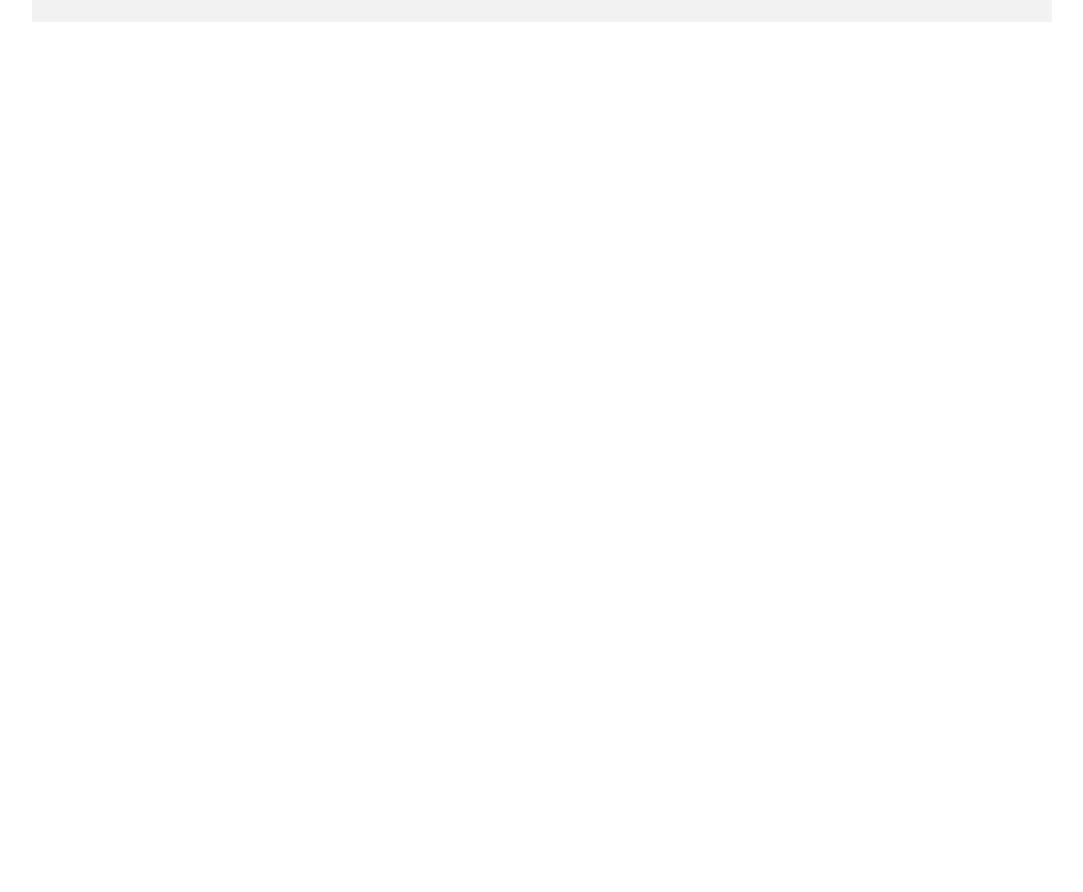
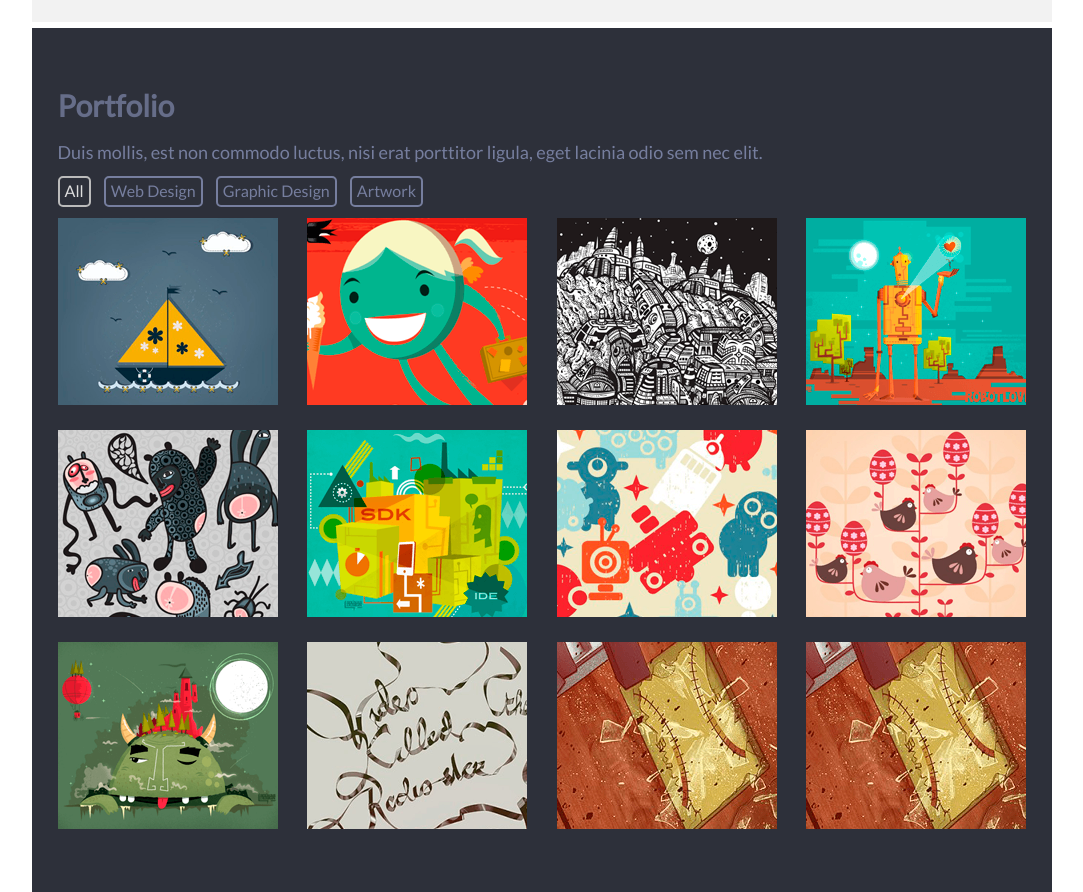
Before and after one commit to ebces/simple-singolo, a plain HTML site: page index.html in a window 1280 px wide. Shown: the part 1168-2060 px from the top of the page, without its empty margins (98-1181 px from the left). Before the commit the page ends 1190 px from the top, so only its background shows below. Drawn offline with Linux system fonts and the light colour scheme.

Commit message:
feat: add Portfolio

```diff
--- a/index.html
+++ b/index.html
@@ -38,7 +38,7 @@
             <h1 class="title">
                 Our Services
             </h1>
-            <p class="services__description">
+            <p class="description">
                 Fusce dapibus, tellus ac cursus commodo, tortor mauris condimentum. Duis mollis, non commodo luctus,
                 nisi
                 erat porttitor ligula, eget lacinia odio sem nec elit. Fusce dapibus, tellus ac cursus commodo, tortor
@@ -141,6 +141,37 @@
             </div>
         </div>
     </section>
+    <div class="decoration-line decoration-line--white"></div>
+    <section class="portfolio">
+        <div class="wrapper">
+            <h2 class="title">
+                Portfolio
+            </h2>
+            <p class="description">Duis mollis, est non commodo luctus, nisi erat porttitor ligula, eget lacinia odio
+                sem nec elit.
+            </p>
+            <div class="portfolio__tabs">
+                <a href="#" class="portfolio__tab portfolio__tab--active">All</a>
+                <a href="#" class="portfolio__tab">Web Design</a>
+                <a href="#" class="portfolio__tab">Graphic Design</a>
+                <a href="#" class="portfolio__tab">Artwork</a>
+            </div>
+            <div class="portfolio__pictures">
+                <img src="assets/images/portfolio-1.png" alt="picture1" class="portfolio__picture">
+                <img src="assets/images/portfolio-2.png" alt="picture2" class="portfolio__picture">
+                <img src="assets/images/portfolio-3.png" alt="picture3" class="portfolio__picture">
+                <img src="assets/images/portfolio-4.png" alt="picture4" class="portfolio__picture">
+                <img src="assets/images/portfolio-5.png" alt="picture5" class="portfolio__picture">
+                <img src="assets/images/portfolio-6.png" alt="picture6" class="portfolio__picture">
+                <img src="assets/images/portfolio-7.png" alt="picture7" class="portfolio__picture">
+                <img src="assets/images/portfolio-8.png" alt="picture8" class="portfolio__picture">
+                <img src="assets/images/portfolio-9.png" alt="picture9" class="portfolio__picture">
+                <img src="assets/images/portfolio-10.png" alt="picture10" class="portfolio__picture">
+                <img src="assets/images/portfolio-12.png" alt="picture11" class="portfolio__picture">
+                <img src="assets/images/portfolio-12.png" alt="picture12" class="portfolio__picture">
+            </div>
+        </div>
+    </section>
     <script src="script.js"></script>
 </body>
 </html>
--- a/style.css
+++ b/style.css
@@ -120,7 +120,7 @@ body {
     font-size: 30px;
 }
 
-.services__description {
+.description {
     color: #767E9E;
     font-size: 18px;
 }
@@ -171,3 +171,44 @@ body {
 .services__item-icon--move-down {
     top: 25%;
 }
+
+.decoration-line--white {
+    background-color: #ffffff;
+}
+
+.portfolio {
+    background-color: #2D303A;
+    height: 864px;
+}
+
+.portfolio__tabs {
+    margin-bottom: 18px;
+}
+
+.portfolio__tab {
+    color: #767E9E;
+    text-decoration: none;
+    border: 2px solid #767E9E;
+    border-radius: 5px;
+    padding: 3px 5px 5px;
+    margin-right: 10px;
+}
+
+.portfolio__tab--active {
+    color: #DEDEDE;
+    border-color: #BBBBBB;
+}
+
+.portfolio__pictures {
+    width: 100%;
+    display: flex;
+    flex-wrap: wrap;
+    justify-content: space-between;
+    margin-bottom: 68px;
+    height: 611px;
+    overflow: hidden;
+}
+
+.portfolio__picture {
+    margin-bottom: 25px;
+}
```
Also changed, not shown: assets/images/portfolio-1.png (added), assets/images/portfolio-10.png (added), assets/images/portfolio-11.png (added), assets/images/portfolio-12.png (added), assets/images/portfolio-2.png (added), assets/images/portfolio-3.png (added), assets/images/portfolio-4.png (added), assets/images/portfolio-5.png (added), assets/images/portfolio-6.png (added), assets/images/portfolio-7.png (added), assets/images/portfolio-8.png (added), assets/images/portfolio-9.png (added).
